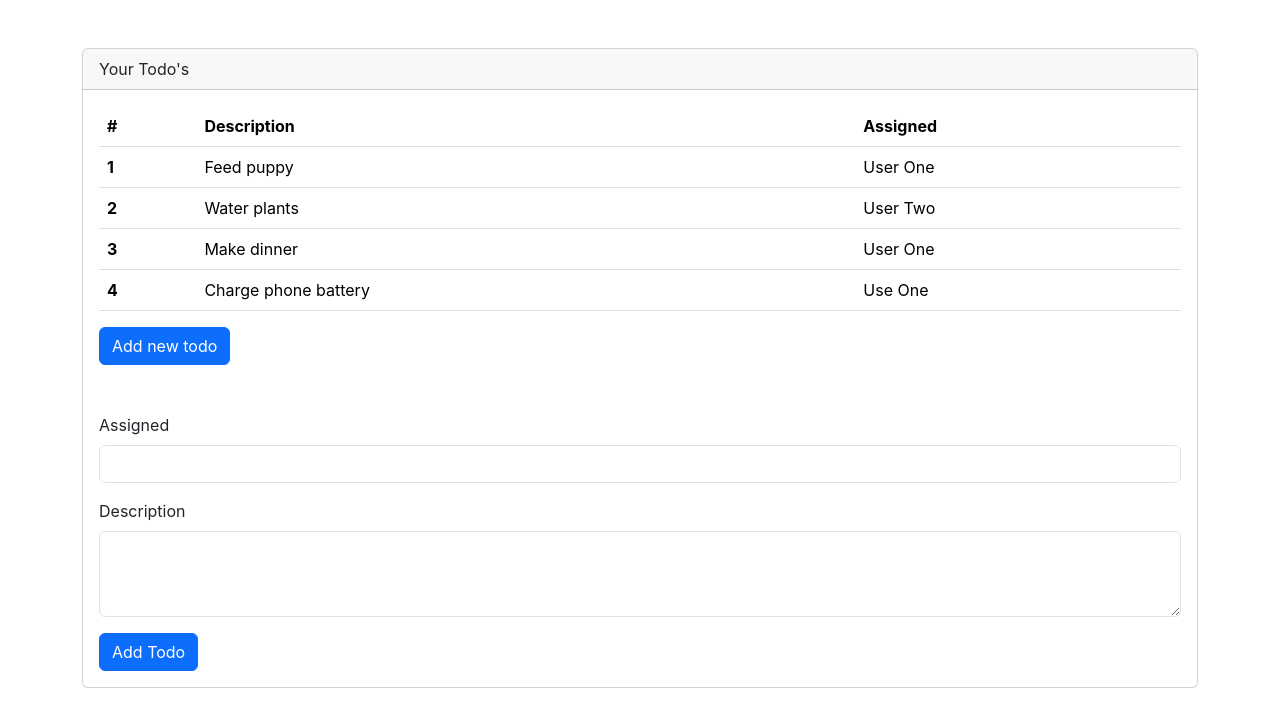
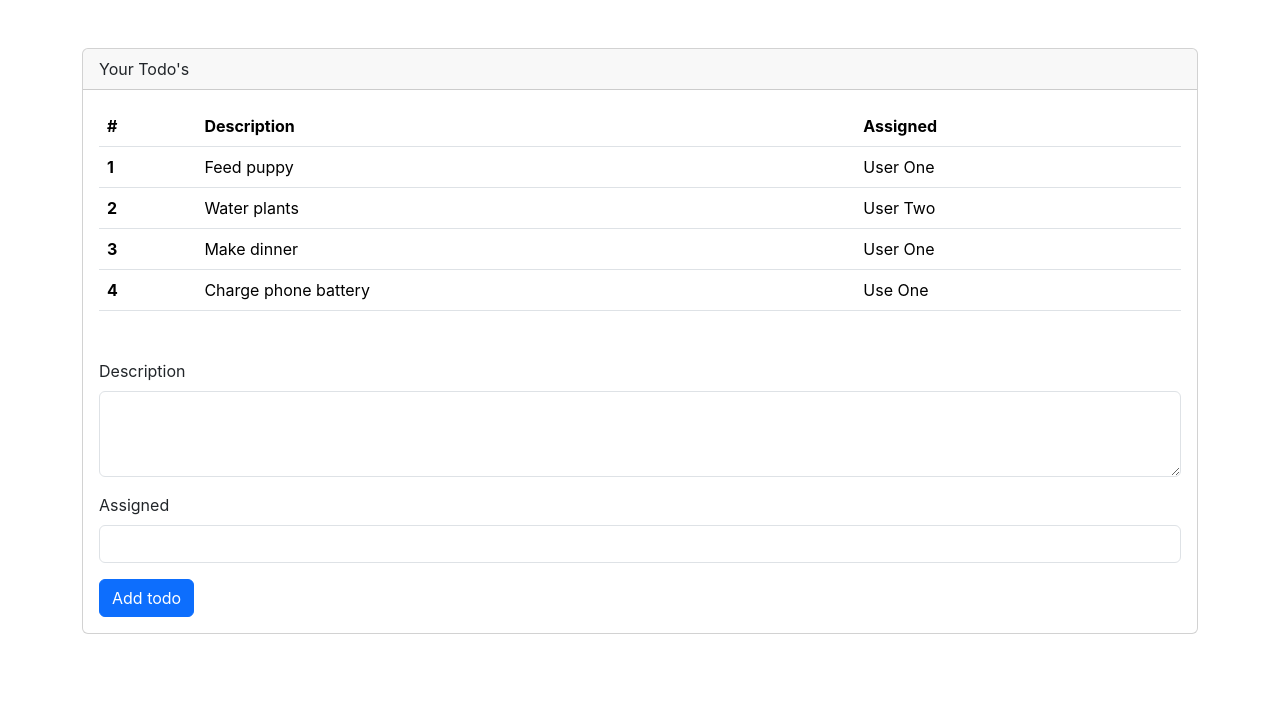
Before and after one commit to waihon/react-todos, a React (Create React App) app: page / in a window 1280 px wide. Shown: the top 726 px of the page. Built offline with nearby package versions, Linux system fonts and the light colour scheme.

Commit message:
Pass functions through props

```diff
--- a/src/App.js
+++ b/src/App.js
@@ -12,15 +12,14 @@ function App() {
     { rowNumber: 4, rowDescription: "Charge phone battery", rowAssigned: "Use One" },
   ]);
 
-  const addTodo = () => {
+  const addTodo = (description, assigned) => {
     if (todos.length > 0) {
       const newTodo = {
         rowNumber: todos.length + 1,
-        rowDescription: "New Todo",
-        rowAssigned: "User Three"
+        rowDescription: description,
+        rowAssigned: assigned
       };
       setTodos(todos => [...todos, newTodo]);
-      console.log(todos);
     }
   }
 
@@ -32,10 +31,7 @@ function App() {
         </div>
         <div className="card-body">
           <TodoTable todos={todos} />
-          <button className="btn btn-primary" onClick={addTodo}>
-            Add new todo
-          </button>
-          <NewTodoForm />
+          <NewTodoForm addTodo={addTodo} />
         </div>
       </div>
     </div>
--- a/src/components/NewTodoForm.js
+++ b/src/components/NewTodoForm.js
@@ -1,13 +1,31 @@
 import React, { useState } from 'react';
 
-function NewTodoForm() {
+function NewTodoForm({ addTodo }) {
 
   const [description, setDescription] = useState('');
   const [assigned, setAssigned] = useState('');
 
+  const submitTodo = () => {
+    if (description !== '' && assigned !== '') {
+      addTodo(description, assigned);
+      setDescription('');
+      setAssigned('');
+    }
+  };
+
   return (
     <div className='mt-5'>
       <form>
+        <div className='mb-3'>
+          <label className='form-label'>Description</label>
+          <textarea
+            className='form-control'
+            rows={3}
+            required
+            onChange={e => setDescription(e.target.value)}
+            value={description}
+          />
+        </div>
         <div className='mb-3'>
           <label className='form-label'>Assigned</label>
           <input
@@ -18,17 +36,13 @@ function NewTodoForm() {
             value={assigned}
           />
         </div>
-        <div className='mb-3'>
-          <label className='form-label'>Description</label>
-          <textarea
-            className='form-control'
-            rows={3}
-            required
-            onChange={e => setDescription(e.target.value)}
-            value={description}
-          />
-        </div>
-        <button type='button' className='btn btn-primary'>Add Todo</button>
+        <button
+          type='button'
+          className='btn btn-primary'
+          onClick={submitTodo}
+        >
+            Add todo
+          </button>
       </form>
     </div>
   )
```
